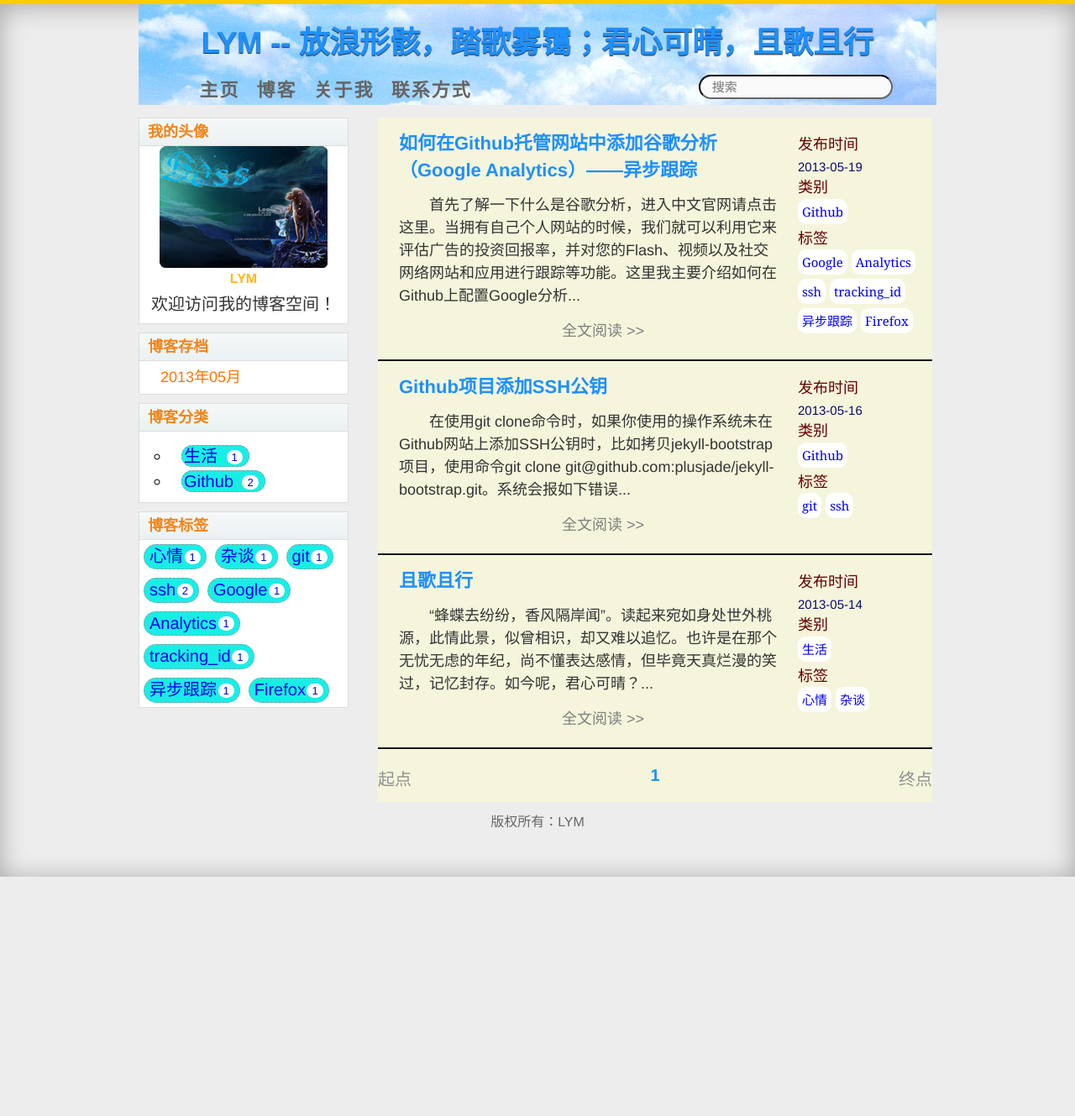
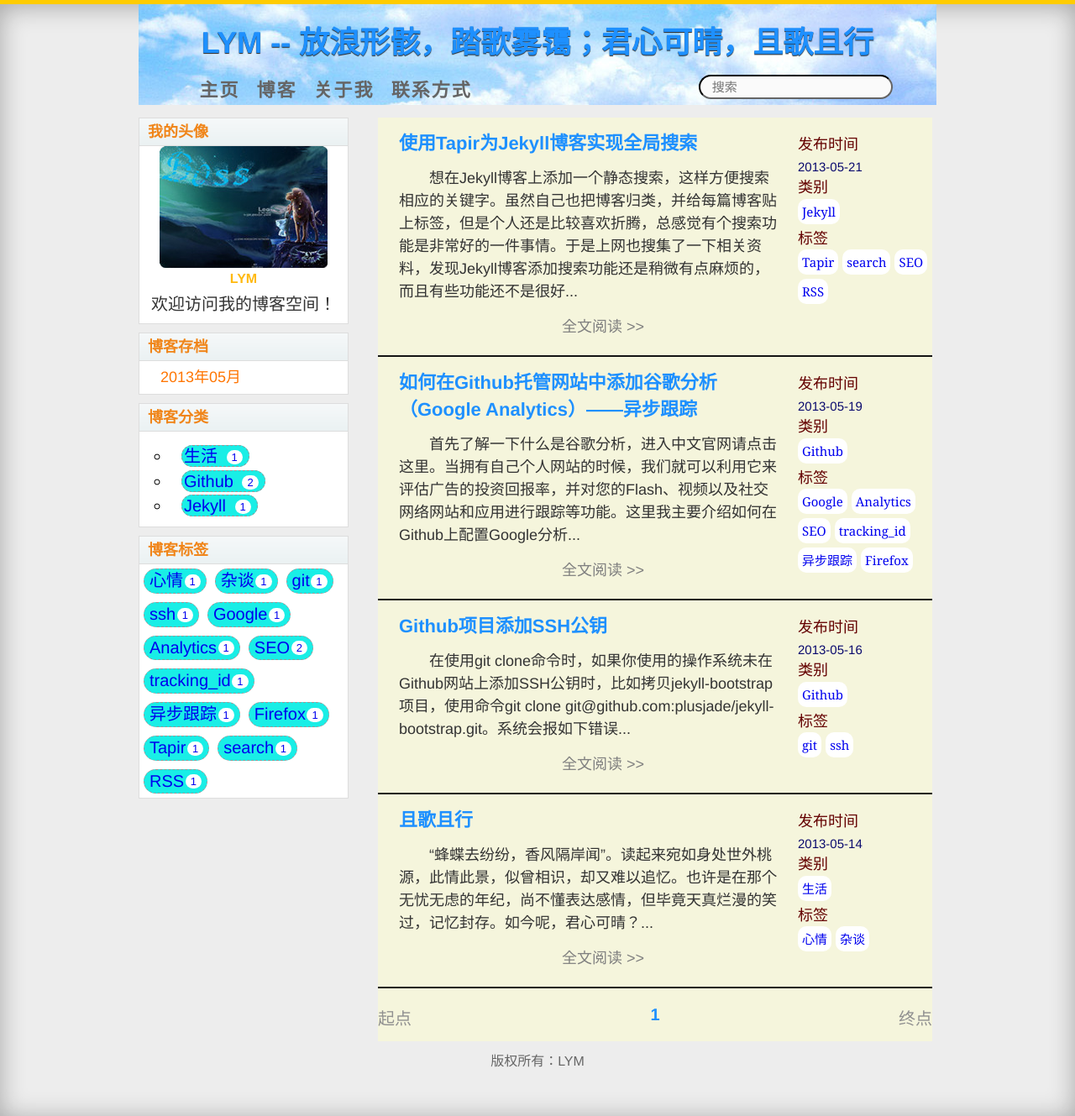
Before and after one commit to lym406365619/lym406365619.github.com, a Jekyll site: the page built from index.html, in a window 1280 px wide. Shown: the whole page at 84% size. Built offline with Jekyll 4.4.1, drawn with Linux system fonts in a browser that asks for light colours; Markdown is read by kramdown in place of the engine named in the settings; the list of posts is cut into pages by our own code; before the commit the page ends 1044 px from its top, so only the background shows below that.

Commit message:
add new post

```diff
--- a/_config.yml
+++ b/_config.yml
@@ -11,6 +11,7 @@
 #设置分页，每页最多显示8篇博文
 paginate : 8
 
+title : lym的博客
 author :
   name : lym
   email : luyueming1989@gmail.com
--- a/_posts/2013-05-19-how-to-add-google-analytics-in-your-github.md
+++ b/_posts/2013-05-19-how-to-add-google-analytics-in-your-github.md
@@ -2,7 +2,7 @@
 layout: post
 title: 如何在Github托管网站中添加谷歌分析（Google Analytics）——异步跟踪
 categories: [Github]
-tags: [Google, Analytics, ssh, tracking_id, 异步跟踪, Firefox]
+tags: [Google, Analytics, SEO, tracking_id, 异步跟踪, Firefox]
 description: 首先了解一下什么是谷歌分析，进入中文官网请点击这里。当拥有自己个人网站的时候，我们就可以利用它来评估广告的投资回报率，并对您的Flash、视频以及社交网络网站和应用进行跟踪等功能。这里我主要介绍如何在Github上配置Google分析
 ---
 {% include JB/setup %}
--- /dev/null
+++ b/_posts/2013-05-21-add-static-search-with-tapir-in-your-blog.md
@@ -0,0 +1,140 @@
+---
+layout: post
+title: 使用Tapir为Jekyll博客实现全局搜索
+categories: [Jekyll]
+tags: [Tapir, search, SEO, RSS]
+description: 想在Jekyll博客上添加一个静态搜索，这样方便搜索相应的关键字。虽然自己也把博客归类，并给每篇博客贴上标签，但是个人还是比较喜欢折腾，总感觉有个搜索功能是非常好的一件事情。于是上网也搜集了一下相关资料，发现Jekyll博客添加搜索功能还是稍微有点麻烦的，而且有些功能还不是很好
+---
+{% include JB/setup %}
+
+#使用Tapir为Jekyll博客实现全局搜索
+
+想在Jekyll博客上添加一个静态搜索，这样方便搜索相应的关键字。虽然自己也把博客归类，并给每篇博客贴上标签，但是个人还是比较喜欢折腾，总感觉有个搜索功能是非常好的一件事情。于是上网也搜集了一下相关资料，发现Jekyll博客添加搜索功能还是稍微有点麻烦的，而且有些功能还不是很好。只能搜索英文关键字，兼容性也有点欠缺，有的也只是实现博客标题以及日期搜索。
+
+个人大致归类了一下，在Jekyll博客搜索主要有一下几种实现：
+
+1） 利用Plugin + JavaScriot的方式；
+
+2） 利用Google提供的[Google Custom Search](http://www.google.com/cse/manage/all)方法，这个操作很简单，功能很好，但在国内来说不是很稳定，不太实用；
+
+3） 实用JQuery搜素静态文本的API来解决。
+
+下面我介绍一种非常简单的站内搜素——[Tapir](http://tapirgo.com/)。这也是我参考网上Dan's的一篇文章叫[《使用Tapir实现jekyll的站内搜索功能》](http://www.shanhh.com/blog/2012/11/16/tapir-search-for-jekyll/)。
+
+从官网可以得知，Tapir是专门为静态页面，比如博客等设计出来的一种站内搜素功能。可以通过简单的RSS订阅创建索引，并返回JASON格式的搜素结果，并且对中文支持也非常棒。下面我介绍一下如何部署。
+
+## 1 添加RSS feed
+如果你的博客还没有创建RSS feed，请在你的根目录下创建一个名为atom.xml的文件，添加一下内容：
+
+<div class="highlight">
+ <pre>
+   <code class="text">---
+layout: nil
+title : Atom Feed
+---
+<span class="nt">&lt;?xml</span> version="1.0" encoding="utf-8"<span class="nt">?></span>
+<span class="nt">&lt;feed</span> xmlns="http://www.w3.org/2005/Atom"<span class="nt">></span>
+
+  <span class="nt">&lt;title></span>&#123;{ site.title }}<span class="nt">&lt;/title></span>
+  <span class="nt">&lt;link</span> href="&#123;{ site.production_url }}/&#123;{ site.JB.atom_path }}" rel="self"<span class="nt">/></span>
+  <span class="nt">&lt;link</span> href="&#123;{ site.production_url }}"<span class="nt">/></span>
+  <span class="nt">&lt;updated></span>&#123;{ site.time | date_to_xmlschema }}<span class="nt">&lt;/updated></span>
+  <span class="nt">&lt;id></span>&#123;{ site.production_url }}<span class="nt">&lt;/id></span>
+  <span class="nt">&lt;author></span>
+    <span class="nt">&lt;name></span>&#123;{ site.author.name }}<span class="nt">&lt;/name></span>
+    <span class="nt">&lt;email></span>&#123;{ site.author.email }}<span class="nt">&lt;/email></span>
+  <span class="nt">&lt;/author></span>
+
+  &#123;% <span class="jk">for</span> post in site.posts %}
+  <span class="nt">&lt;entry></span>
+    <span class="nt">&lt;title></span>&#123;{ post.title }}<span class="nt">&lt;/title></span>
+    <span class="nt">&lt;link</span> href="&#123;{ site.production_url }}&#123;{ post.url }}"<span class="nt">/></span>
+    <span class="nt">&lt;updated></span>&#123;{ post.date | date_to_xmlschema }}<span class="nt">&lt;/updated></span>
+    <span class="nt">&lt;id></span>&#123;{ site.production_url }}&#123;{ post.id }}<span class="nt">&lt;/id></span>
+    <span class="nt">&lt;content</span> type="html">&#123;{ post.content | xml_escape }}<span class="nt">&lt;/content></span>
+    <span class="nt">&lt;summary</span> type="html">&#123;{ post.description | xml_escape }}<span class="nt">&lt;/summary></span>
+  <span class="nt">&lt;/entry></span>
+  &#123;% <span class="jk">endfor</span> %}
+
+<span class="nt">&lt;/feed></span></code></pre>
+</div>
+
+之后在你的html页面head标签中添加下面代码：
+<div class="highlight">
+ <pre>
+   <code class="text"><span class="nt">&lt;link</span> href="{{ BASE_PATH }}{{ site.JB.atom_path }}" type="application/atom+xml" rel="alternate" title="Sitewide ATOM Feed"<span class="nt">></span></code></pre>
+</div>
+
+若果你已经含有<code>atom.xml</code>这个文件，在格式<code>entry</code>里添加<code>summary</code>，也就是每篇博客的摘要部分。下面我介绍一下上面需要注意的几个注意事项：
+
+1）首先得现在你的配置文件<code>_config.yml</code>中配置一下属性site.production_url、site.JB.atom_path、site.author.name、site.author.email，不然就无法使用这些参数属性，可能会影响后面搜索功能的使用。如果你不想设置，可以直接在上面选项中填写，比如&#123;{ site.title }}可以写一个你自己喜欢的名称。以下是我设置的内容，可以参考一下：
+<div class="highlight">
+  <pre>
+    <code class="text">title : lym的博客
+author :
+  name : lym
+  email : luyueming1989@gmail.com
+  github : https://github.com/lym406365619
+
+production_url : http://lym406365619.github.io
+
+JB :
+  BASE_PATH : false
+  atom_path : /atom.xml</code></pre>
+</div>
+
+2） 在使用post.description选项时，在你需要发表的md文件里添加description选项，比如我这篇博客的设置：
+
+配置好RSS feed后，你可以在本地运行Jekyll，访问[http://loaclhost:4000/atom.xml](http://loaclhost:4000/atom.xml)看看你本地的RSS文件是否有问题。如果出现你所有的文章以及摘要，那说明你打配置文件没有出错。接着将你的修改好的项目提交到Github上吧。
+
+##2 进入Tapir提交RSS feed
+Tapir的官网为[http://tapirgo.com](http://tapirgo.com/)，进入官网后，在Your RSS feed选项中填写atom.xml的访问网址，比如我的就是[http://lym406365619.github.io/atom.xml](http://lym406365619.github.io/atom.xml)。这里需要注意的是，你可以提交带有http的网址，也可以提交不含http的网址，因为生成的token并不是一样的。不过经本人测定，还是选择带有http的那个url，不然在你部署完成之后，搜索的时候可能会出现重复的两条记录，即同一篇博文出现两次。之后在下面选项填好你的E-mail地址，点击大按钮GO！就可以帮你自动生成一个token以及一个secret token。这边我们只需要记下第一个token就行，生成页面如下所示。
+
+<img src="/img/blog/Tapir_token.png" width="561px" height="226px" alt="Tapir生成的token" class="pic"></img>
+
+##3 加入search框以及JavaScript
+
+在你需要搜索的界面加上一个search框，代码如下：
+<div class="highlight">
+  <pre>
+    <code class="text"><span class="nt">&lt;form</span> class="navbar-search pull-right" action="search.html"<span class="nt">></span>
+  <span class="nt">&lt;input</span> type="text" class="search-query" placeholder="Search"<span class="nt">></span>
+<span class="nt">&lt;/form></span></code></pre>
+</div>
+
+由于搜索用到了JQuery，需要加入两个JS文件<code>jquery.min.js</code>和<code>jquery-tapir.min.js</code>。由于search.html是在加载时执行搜索，所以这两个JS文件必须在header中加载，我的代码如下：
+<div class="highlight">
+  <pre>
+    <code class="text">&lt;script src="&#123;{ BASE_PATH }}/js/jquery-1.6.1.min.js"></script>
+&lt;script src="&#123;{ BASE_PATH }}/js/jquery-tapir.min.js"></script></code></pre>
+</div>
+
+你可以在Github上下载这两个文件，使用<code>git clone</code>命令
+<pre class="command-line">
+  <span class="command">$ git clone git@github.com:TapirGo/jquery-plugin.git</span>
+</pre>
+##4 创建search.html
+
+由于上面的action为<code>search.html</code>。在根目录下创建该文件，内容如下：
+<div class="highlight">
+  <pre>
+    <code class="text">---
+layout: default
+title: 搜索结果
+---
+&#123;% include JB/setup %}
+<span class="nt">&lt;div</span>class="post_cont"<span class="nt">></span>
+  <span class="nt">&lt;h1></span>搜索结果<span class="nt">&lt;/h1></span>
+
+  <span class="nt">&lt;div</span> id="search_results"<span class="nt">></span>
+  <span class="nt">&lt;/div></span>
+  <span class="nt">&lt;script></span>
+    $('#search_results').tapir({'token': '<span class="jm">519992c33f61b05b19000d6f</span>'});
+  <span class="nt">&lt;/script></span>
+
+<span class="nt">&lt;/div></span></code></pre>
+</div>
+
+上面的红色字体就是之前生成的token，用你生成的值代替它就行了。
+
+按照上述方法部署之后，应该就能在站内实现全局静态搜索了。
--- /dev/null
+++ b/about.html
@@ -0,0 +1,6 @@
+---
+layout: default
+---
+<div class="contact">
+    <p>建设中，请等待......</p>
+</div>
--- /dev/null
+++ b/contact.html
@@ -0,0 +1,6 @@
+---
+layout: default
+---
+<div class="contact">
+    <p>邮箱：luyueming1989@gmail.com</p>
+</div>
--- a/css/style.css
+++ b/css/style.css
@@ -693,9 +693,21 @@
     color: rgb(255, 0, 0);
 }
 
+.highlight .nt {
+    color: rgb(0, 200, 101);
+}
+
 /*----------------*/
 #copyright {
     margin: 20px 0px;
     border: 2px solid rgb(150, 150, 150);
     border-radius: 10px;
 }
+
+.contact {
+    margin: 0px 25px;
+}
+
+.about {
+    margin: 0px 25px;
+}
--- a/search.html
+++ b/search.html
@@ -1,7 +1,6 @@
 ---
 layout: default
-title: Search Results
-header: Search Results
+title: 搜索结果
 ---
 {% include JB/setup %}
 <div class="post_cont">
```
Also changed, not shown: img/blog/Tapir_token.png (added).
